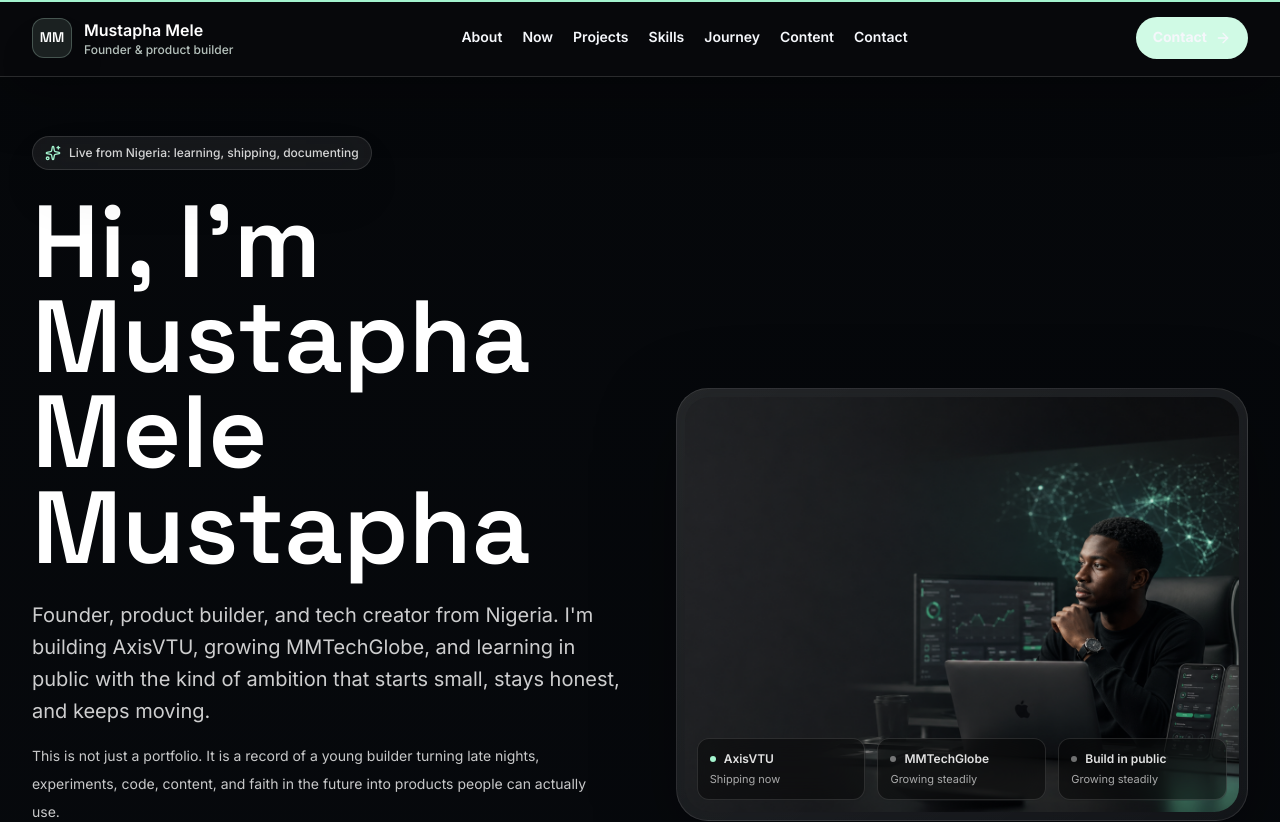
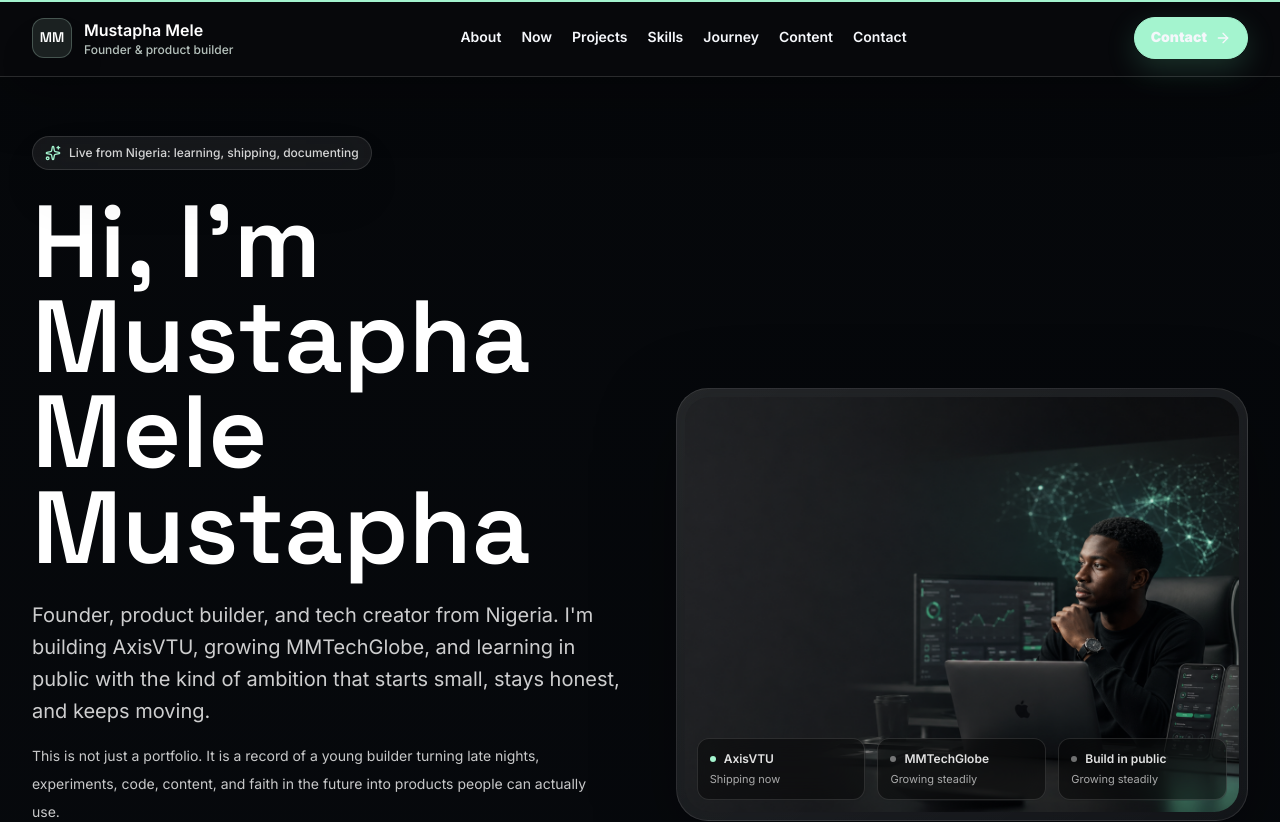
Before and after one commit to mustaphamelemustapha/Portfolio, a Next.js app: page / in a window 1280 px wide. Shown: the top 822 px of the page. Built offline with nearby package versions, Linux system fonts and the light colour scheme.

Commit message:
Fix button contrast

```diff
--- a/components/portfolio-site.tsx
+++ b/components/portfolio-site.tsx
@@ -202,7 +202,7 @@ function Header() {
         </div>
         <a
           href="mailto:hello@mustaphamele.dev"
-          className="group inline-flex shrink-0 items-center gap-2 rounded-full border border-emerald-100/32 bg-emerald-100 px-4 py-2.5 text-sm font-bold text-[#07110d] transition hover:border-white hover:bg-white"
+          className="group inline-flex shrink-0 items-center gap-2 rounded-full border border-emerald-200 bg-emerald-200 px-4 py-2.5 text-sm font-black text-[#03110b] shadow-[0_10px_30px_rgba(110,231,183,0.18)] transition hover:border-white hover:bg-white"
         >
           Contact
           <ArrowRight className="size-4 transition group-hover:translate-x-0.5" />
@@ -568,14 +568,14 @@ function Contact() {
             <div className="mt-8 flex flex-col gap-3 sm:flex-row">
               <a
                 href="mailto:hello@mustaphamele.dev"
-                className="inline-flex items-center justify-center gap-2 rounded-full bg-emerald-100 px-6 py-3 text-sm font-bold text-[#07110d] transition hover:bg-white"
+                className="inline-flex items-center justify-center gap-2 rounded-full border border-emerald-200 bg-emerald-200 px-6 py-3 text-sm font-black text-[#03110b] shadow-[0_12px_34px_rgba(110,231,183,0.18)] transition hover:border-white hover:bg-white"
               >
                 <Mail className="size-4" />
                 Email Mustapha
               </a>
               <a
                 href="#projects"
-                className="inline-flex items-center justify-center gap-2 rounded-full border border-white/15 bg-white/7 px-6 py-3 text-sm font-bold text-white transition hover:bg-white/12"
+                className="inline-flex items-center justify-center gap-2 rounded-full border border-white/28 bg-white/12 px-6 py-3 text-sm font-bold text-white shadow-[inset_0_1px_0_rgba(255,255,255,0.08)] transition hover:border-white/45 hover:bg-white/18"
               >
                 <BriefcaseBusiness className="size-4" />
                 See Work
```
